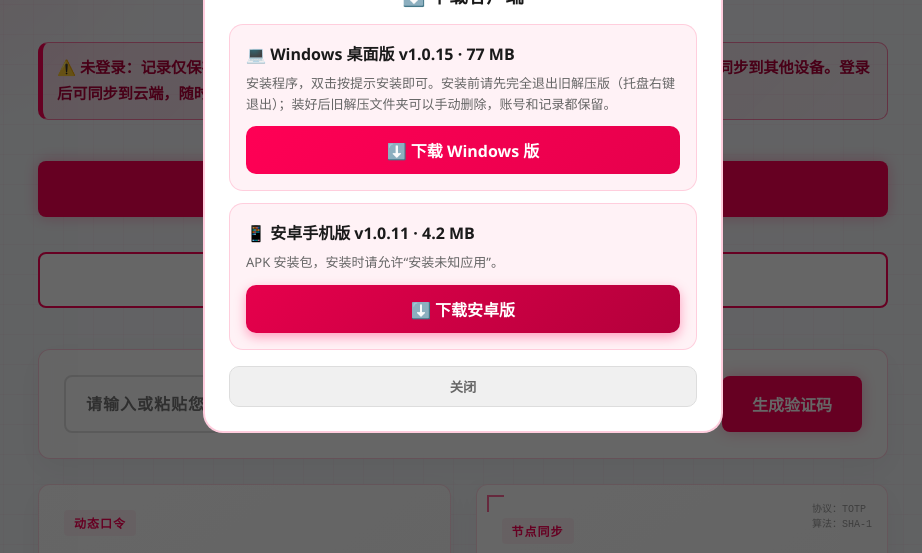
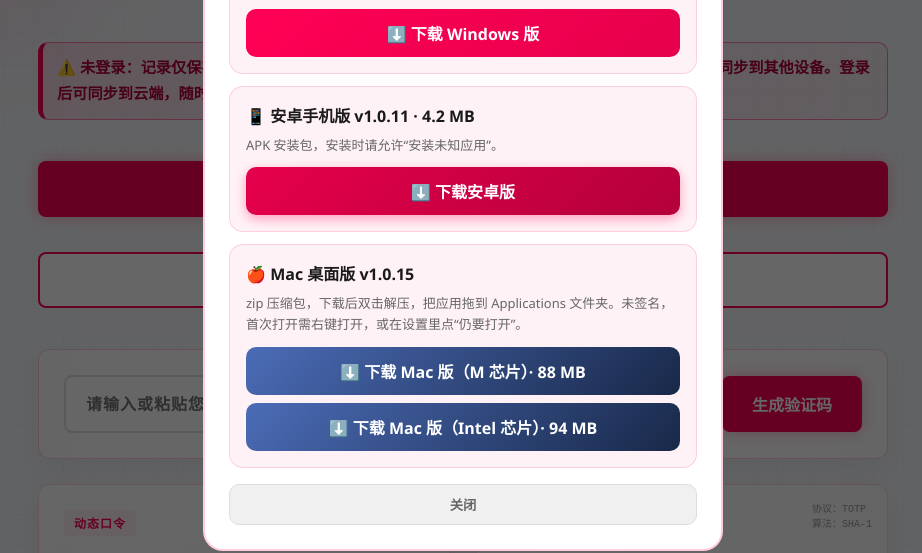
Before and after one commit to guoxingbiao521-blip/lg-2fa, a plain HTML site: page index.html in a window 1280 px wide. Both pictures are taken after a click on the button "⬇️ 下载客户端". Shown: the part 206-759 px from the top of the page, without its empty margins (177-1099 px from the left). Drawn offline with nearby package versions, Linux system fonts and the light colour scheme.

Commit message:
2FA 下载增加 Mac 版 v1.0.15

```diff
--- a/index.html
+++ b/index.html
@@ -1200,6 +1200,12 @@
             <p style="color: #666; font-size: 13px; line-height: 1.6; margin: 8px 0 12px;">APK 安装包，安装时请允许“安装未知应用”。</p>
             <a href="https://guo.roselg.xyz/downloads/LG-2FA-android-v111.apk" style="display: block; text-align: center; background: linear-gradient(135deg,#e6004c,#b3003b); color: #fff; text-decoration: none; padding: 12px; border-radius: 10px; font-weight: bold; box-shadow: 0 4px 12px rgba(255,0,85,0.35);">⬇️ 下载安卓版</a>
         </div>
+        <div style="background: rgba(255,0,85,0.05); border: 1px solid rgba(255,0,85,0.15); border-radius: 14px; padding: 16px; margin-bottom: 12px;">
+            <div style="font-weight: bold; font-size: 16px;">🍎 Mac 桌面版 v1.0.15</div>
+            <p style="color: #666; font-size: 13px; line-height: 1.6; margin: 8px 0 12px;">zip 压缩包，下载后双击解压，把应用拖到 Applications 文件夹。未签名，首次打开需右键打开，或在设置里点“仍要打开”。</p>
+            <a href="https://guo.roselg.xyz/downloads/LG-2FA-mac-v115-arm64.zip" style="display: block; text-align: center; background: linear-gradient(135deg,#4b6cb7,#182848); color: #fff; text-decoration: none; padding: 12px; border-radius: 10px; font-weight: bold; margin-bottom: 8px;">⬇️ 下载 Mac 版（M 芯片）· 88 MB</a>
+            <a href="https://guo.roselg.xyz/downloads/LG-2FA-mac-v115-x64.zip" style="display: block; text-align: center; background: linear-gradient(135deg,#4b6cb7,#182848); color: #fff; text-decoration: none; padding: 12px; border-radius: 10px; font-weight: bold;">⬇️ 下载 Mac 版（Intel 芯片）· 94 MB</a>
+        </div>
         <button onclick="hideClientDownload()" style="width: 100%; margin-top: 4px; padding: 10px; border-radius: 10px; border: 1px solid #ddd; background: #f0f0f0; color: #666; cursor: pointer; font-weight: bold;">关闭</button>
     </div>
 </div>
```
